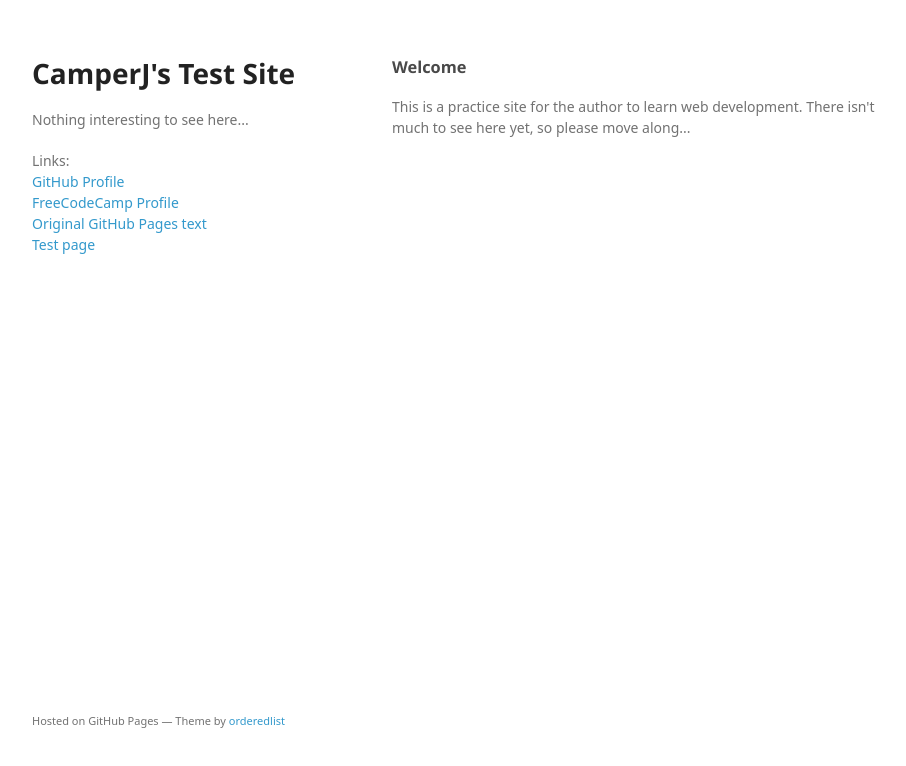
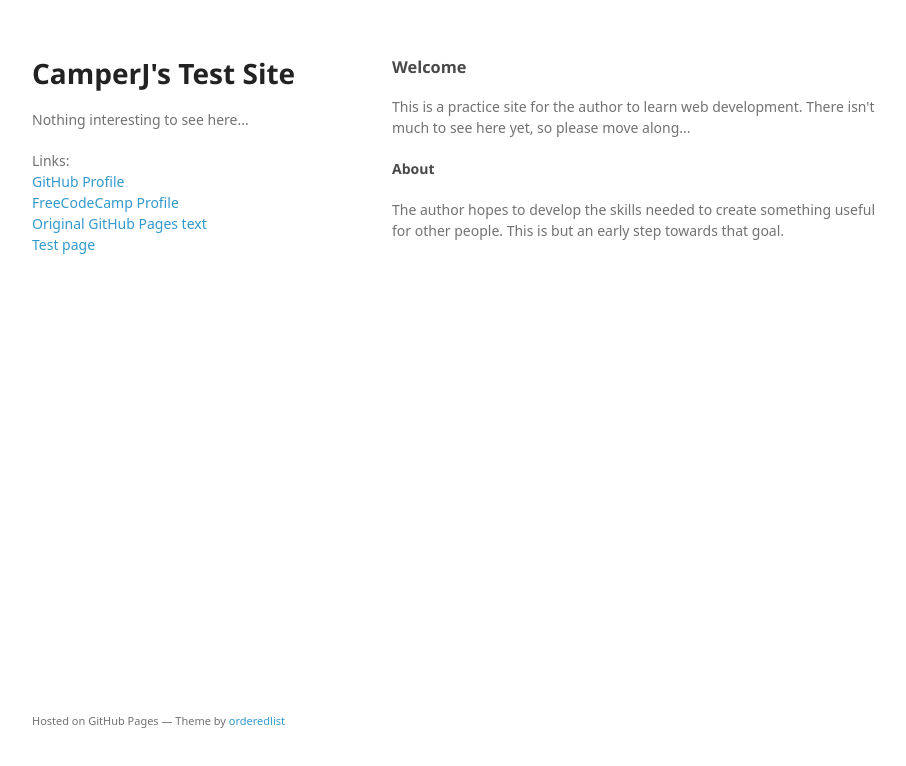
Before and after one commit to CamperJ/camperj.github.io, a plain HTML site: page index.html in a window 1280 px wide. Shown: the whole page, without its empty margins (178-1084 px from the left). Drawn offline with Linux system fonts and the light colour scheme; a web font is replaced by a local one.

Commit message:
Added About section
Brief first draft of About section

```diff
--- a/index.html
+++ b/index.html
@@ -29,6 +29,8 @@
       <section>
         <h3>Welcome</h3>
           <p>This is a practice site for the author to learn web development. There isn't much to see here yet, so please move along...</p>
+         <h4>About</h4>
+          <p>The author hopes to develop the skills needed to create something useful for other people. This is but an early step towards that goal.</p>
       </section>
       <footer>
         <p><small>Hosted on GitHub Pages &mdash; Theme by <a href="https://github.com/orderedlist">orderedlist</a></small></p>
```
